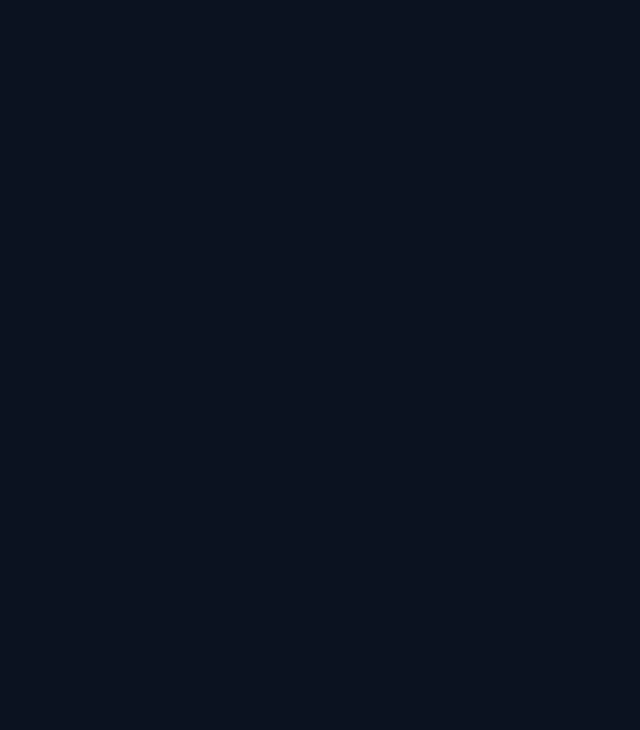
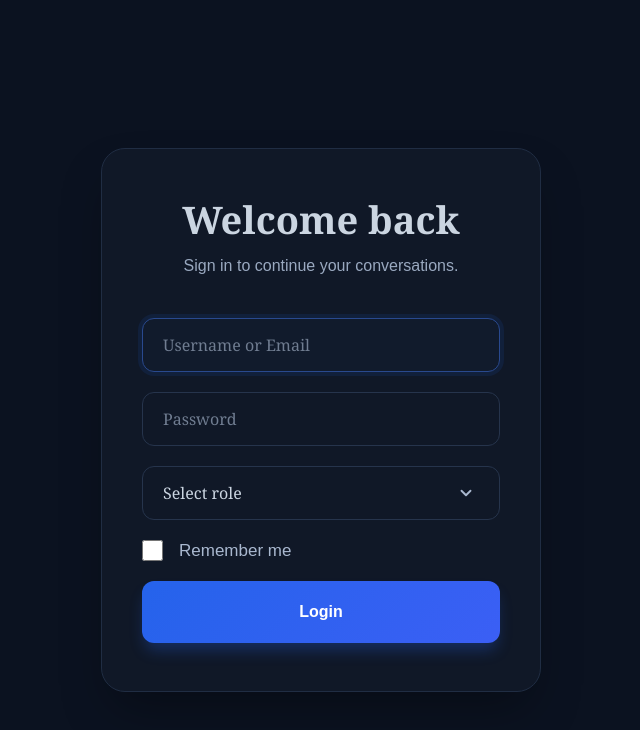
Before and after one commit to JEEVAN27705/BE_PROJECT_2026_2027, a React (Vite) app in the folder frontend/: page /login in a window 1280 px wide. Before the commit this address had no page. Shown: the top 730 px of the page, without its empty margins (319-959 px from the left). Built offline with nearby package versions, Linux system fonts and the light colour scheme.

Commit message:
feat: connect role login to employee chat

```diff
--- a/frontend/src/App.tsx
+++ b/frontend/src/App.tsx
@@ -1,4 +1,4 @@
-import { BrowserRouter, Routes, Route } from 'react-router-dom';
+import { BrowserRouter, Routes, Route, Navigate } from 'react-router-dom';
 import Login from './pages/Login';
 import EmployeeChat from './pages/EmployeeChat';
 
@@ -6,7 +6,8 @@ function App() {
   return (
     <BrowserRouter>
       <Routes>
-        <Route path="/" element={<Login />} />
+        <Route path="/" element={<Navigate to="/login" replace />} />
+        <Route path="/login" element={<Login />} />
         <Route path="/employee" element={<EmployeeChat />} />
       </Routes>
     </BrowserRouter>
--- a/frontend/src/pages/EmployeeChat.tsx
+++ b/frontend/src/pages/EmployeeChat.tsx
@@ -3,7 +3,7 @@ import {
   type FormEvent,
   type KeyboardEvent,
 } from 'react';
-
+import { useNavigate } from "react-router-dom";
 import '../styles/EmployeeChat.css';
 
 interface Message {
@@ -15,6 +15,7 @@ interface Message {
 export default function EmployeeChat() {
   const [message, setMessage] = useState('');
   const [messages, setMessages] = useState<Message[]>([]);
+  const navigate = useNavigate();
 
   const handleSend = (e: FormEvent<HTMLFormElement>) => {
     e.preventDefault();
@@ -136,7 +137,9 @@ export default function EmployeeChat() {
 
           </div>
 
-          <button className="logout-button">
+          <button className="logout-button"
+            onClick={() => navigate("/login")}
+            >
             <span>↪</span>
             Logout
           </button>
--- a/frontend/src/pages/Login.tsx
+++ b/frontend/src/pages/Login.tsx
@@ -82,10 +82,31 @@ export default function Login() {
         localStorage.removeItem('remember');
       }
 
-      // Temporary navigation.
-      // Role-based navigation will be added later
-      // using the authenticated user information.
-      navigate('/', { replace: true });
+      // Role-based navigation
+      switch (role) {
+        case 'hr':
+          navigate('/hr', { replace: true });
+          break;
+
+        case 'team_lead':
+          navigate('/team-lead', { replace: true });
+          break;
+
+        case 'manager':
+          navigate('/manager', { replace: true });
+          break;
+
+        case 'stakeholder':
+          navigate('/stakeholder', { replace: true });
+          break;
+
+        case 'employee':
+          navigate('/employee', { replace: true });
+          break;
+
+        default:
+          setError('Invalid role');
+      }
 
     } catch (err: unknown) {
       if (err instanceof Error) {
```
Also changed, not shown: 1 other file (tests, documents, lock files or other folders).
